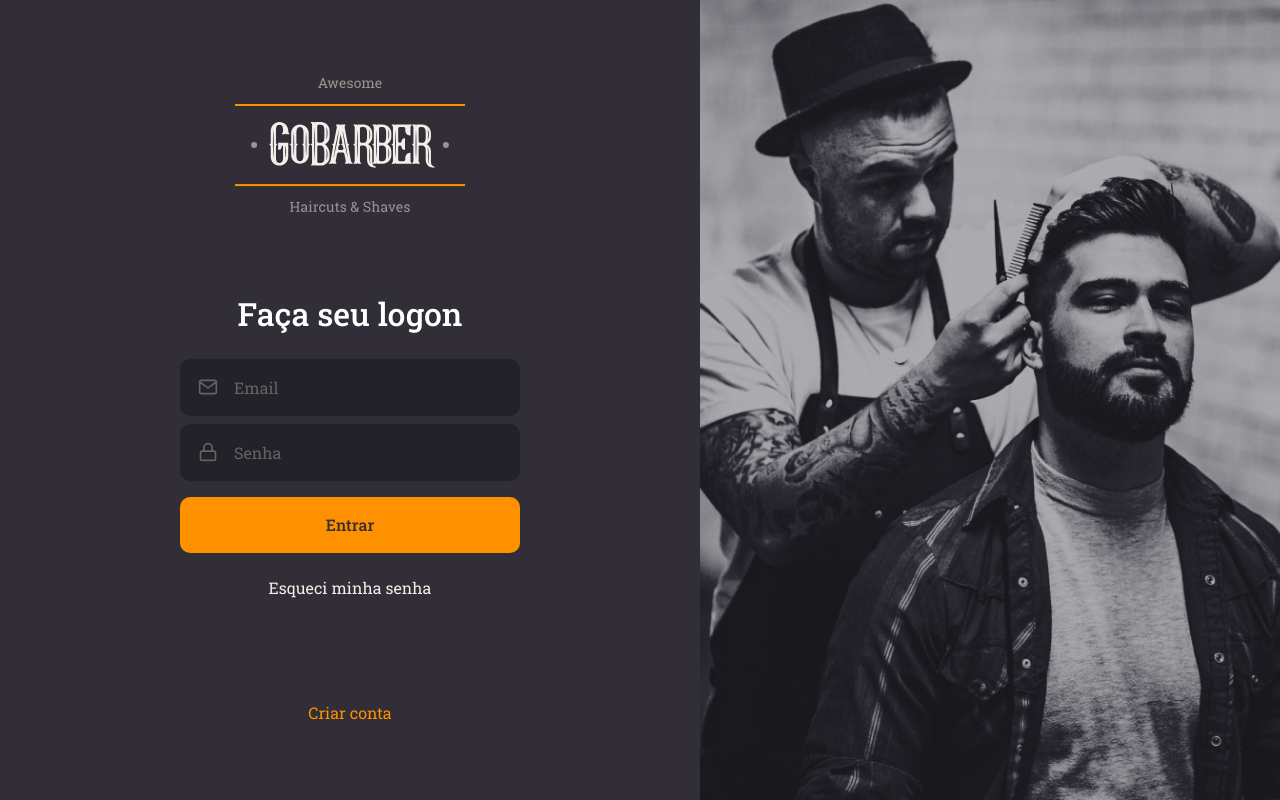
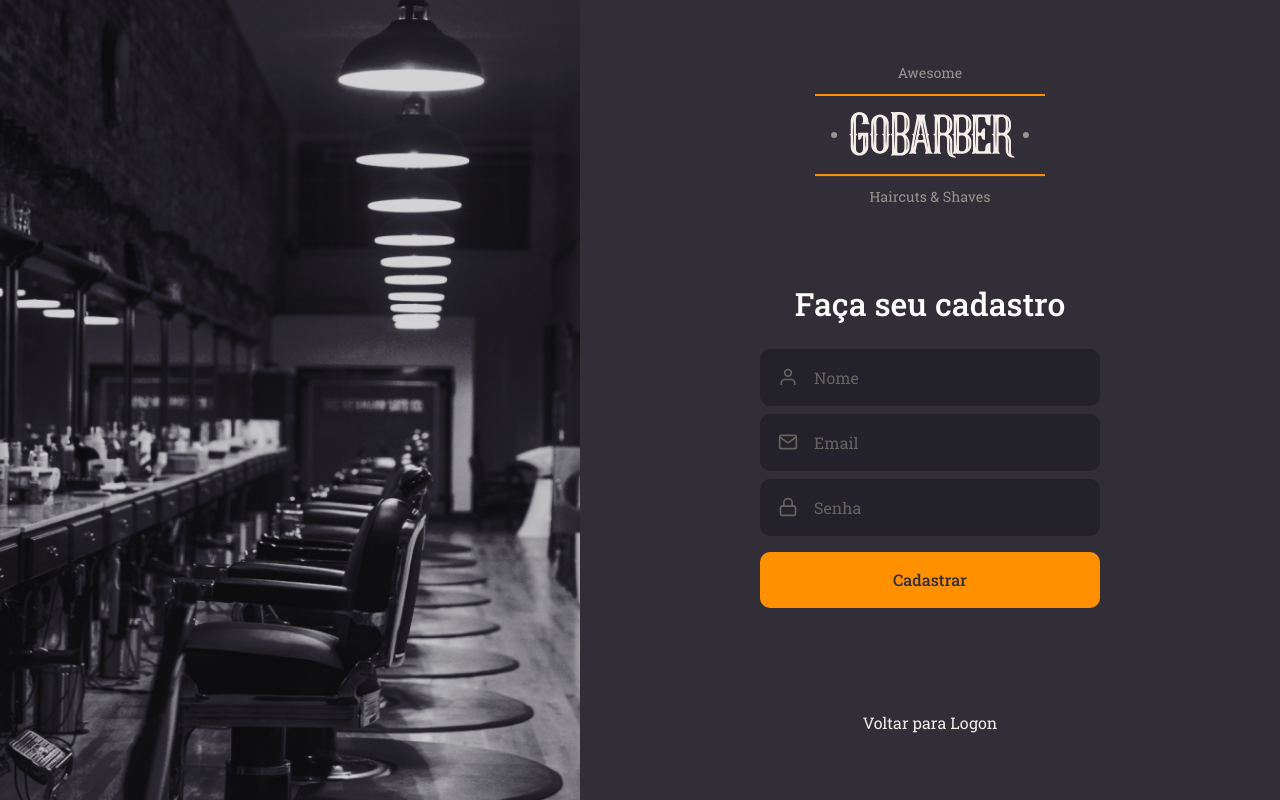
Before and after one commit to masprog2022/gobarber-frontend, a React (Create React App) app: page / in a window 1280 px wide. Built offline with nearby package versions, Linux system fonts and the light colour scheme.

Commit message:
page de cadastro

```diff
--- a/src/App.tsx
+++ b/src/App.tsx
@@ -1,6 +1,7 @@
 import React from 'react';
 
-import SignIn from './pages/SignIn';
+//import SignIn from './pages/SignIn';
+import SignUp from './pages/SignUp';
 
 import GlobalStyle from './styles/global';
 
@@ -8,7 +9,7 @@
 
 (
   <>
-  <SignIn />
+  <SignUp />
   <GlobalStyle />
   </>
 )
--- /dev/null
+++ b/src/pages/SignUp/index.tsx
@@ -0,0 +1,41 @@
+import React, { ButtonHTMLAttributes } from 'react';
+
+import { Container, Content, Background } from './styles';
+
+import { FiMail, FiLock, FiUser } from 'react-icons/fi';
+
+import Input from '../../components/Input';
+import Button from '../../components/Buttom';
+
+
+import logoImg from '../../assets/logo.svg';
+
+
+
+const SignUp: React.FC = () =>
+
+(
+  <Container>
+     <Background />
+      <Content>
+          <img src={logoImg} alt="Gobarber" />
+          <form>
+            <h1>Faça seu cadastro </h1>
+            <Input name="name" icon={FiUser} placeholder="Nome" />
+            <Input name="email" icon={FiMail} placeholder="Email" />
+            <Input name="password" icon={FiLock} type="password" placeholder="Senha" />
+
+            <Button type="submit">Cadastrar</Button>
+
+          </form>
+
+
+          <a href="#">Voltar para Logon</a>
+      </Content>
+
+
+
+  </Container>
+)
+
+export default SignUp;
--- /dev/null
+++ b/src/pages/SignUp/styles.ts
@@ -0,0 +1,66 @@
+import styled from 'styled-components';
+import SinUpbackgroundImage from '../../assets/sign-up-background.png';
+import { shade } from 'polished';
+
+export const Container = styled.div`
+height: 100vh;
+display: flex;
+align-items: stretch;
+`
+
+export const Content = styled.div`
+display: flex;
+flex-direction: column;
+align-items: center;
+justify-content: center;
+width: 100%;
+max-width: 700px;
+
+form {
+  margin: 80px 0;
+  width: 340px;
+  text-align: center;
+
+  h1{
+    margin-bottom: 24px;
+  }
+
+  a {
+    color: #f4ede8;
+    display: block;
+    margin-top: 24px;
+    text-decoration: none;
+    transition: color 0.2s;
+    &:hover {
+      color: ${shade(0.2, '#f4ede8')};
+    }
+  }
+}
+
+> a {
+  color: #f4ede8;
+  display: block;
+  margin-top: 24px;
+  text-decoration: none;
+  display: flex;
+  align-items: center;
+  transition: color 0.2s;
+
+  &:hover {
+    color: ${shade(0.2, '#f4ede8')};
+  }
+  svg {
+    margin-right: 16px;
+  }
+  &:hover {
+    color: ${shade(0.2, '#f4ede8')}
+   }
+}
+
+`
+
+export const Background = styled.div`
+flex: 1;
+background: url(${SinUpbackgroundImage}) no-repeat center;
+background-size: cover;
+`
```
Also changed, not shown: src/assets/sign-up-background.png (renamed from src/assets/1587470786293-attachment.png).
